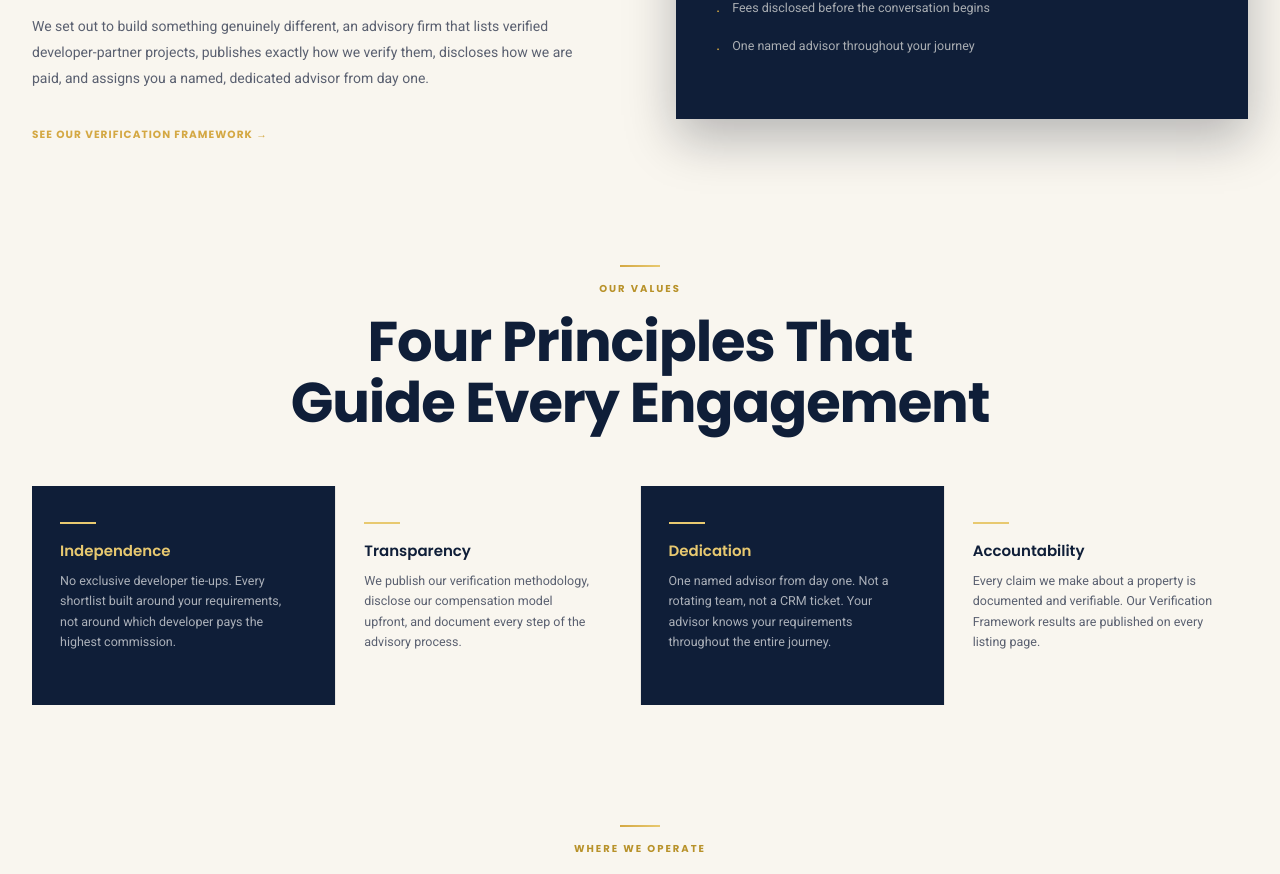
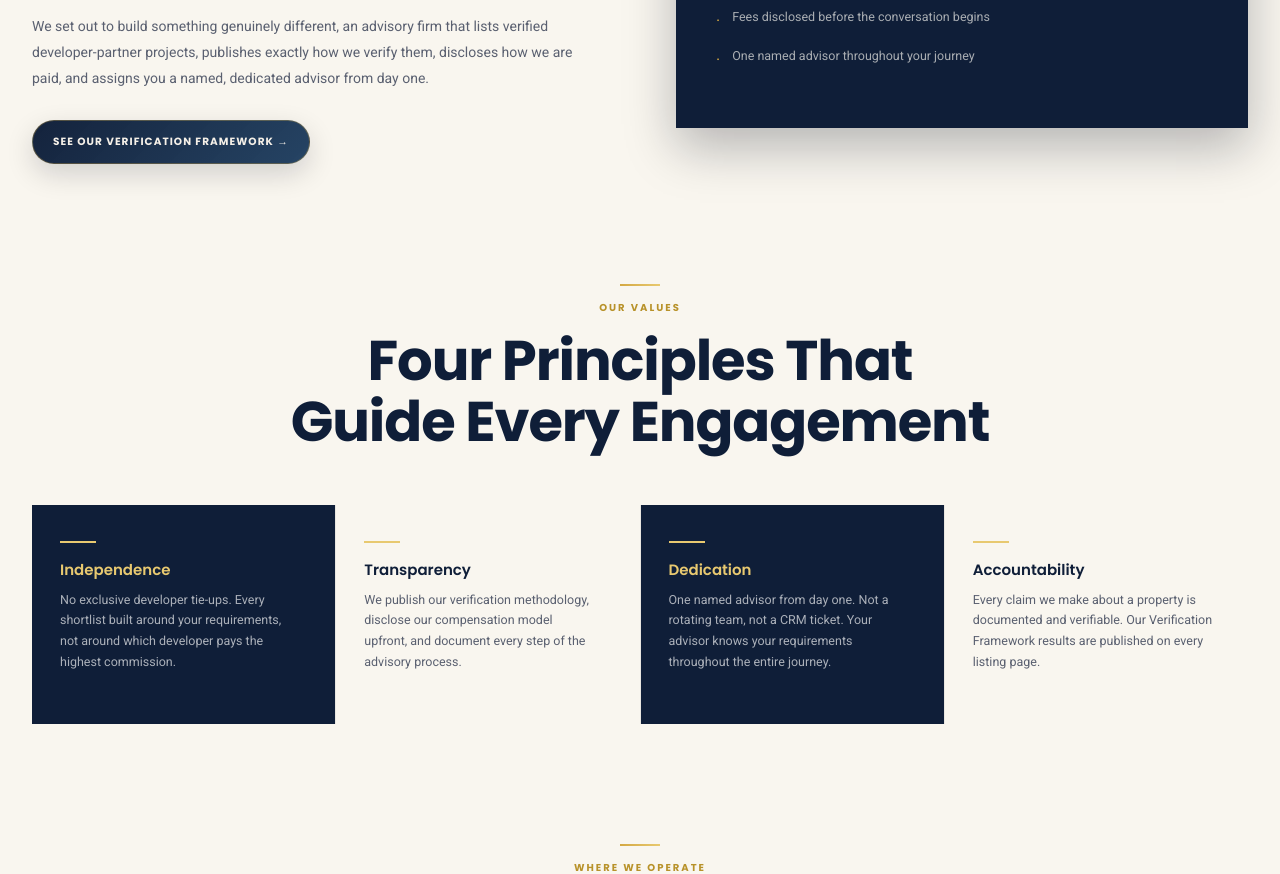
Before and after one commit to mohit1661-ai/Vedhara-Group-Supabase, a Next.js app: page /about in a window 1280 px wide. Shown: the part 1220-2094 px from the top of the page. Built offline with nearby package versions, Linux system fonts and the light colour scheme.

Commit message:
About: style verification CTA as homepage pill (cta-pill)

```diff
--- a/app/about/page.tsx
+++ b/app/about/page.tsx
@@ -68,7 +68,7 @@ export default function AboutPage() {
               <p className="body-md" style={{ color:"var(--slate)",marginBottom:28,lineHeight:1.85 }}>
                 We set out to build something genuinely different, an advisory firm that lists verified developer-partner projects, publishes exactly how we verify them, discloses how we are paid, and assigns you a named, dedicated advisor from day one.
               </p>
-              <Link href="/verification-center" className="btn btn-ghost" style={{ color:"var(--gold)" }}>See Our Verification Framework →</Link>
+              <Link href="/verification-center" className="btn btn-ghost cta-pill">See Our Verification Framework →</Link>
             </div>
           </ScrollReveal>
           <ScrollReveal delay={150} direction="right">
```
